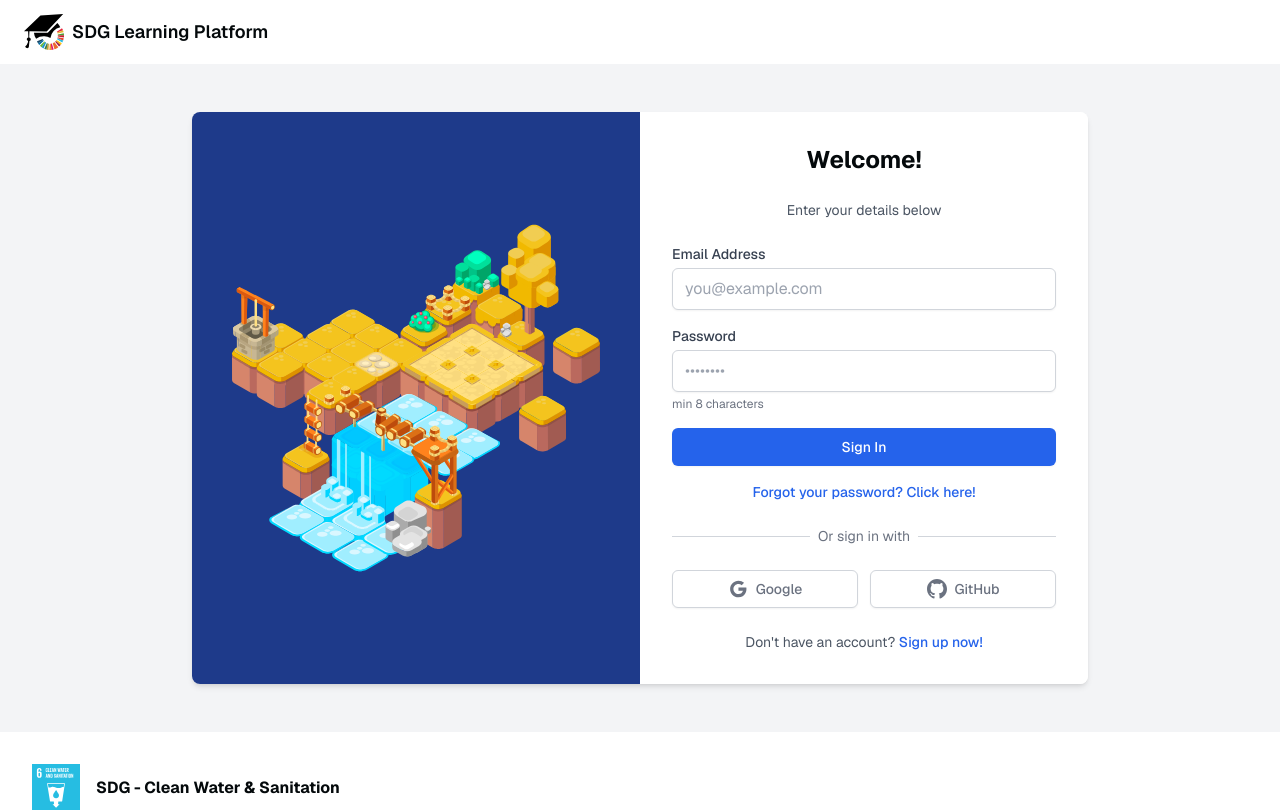
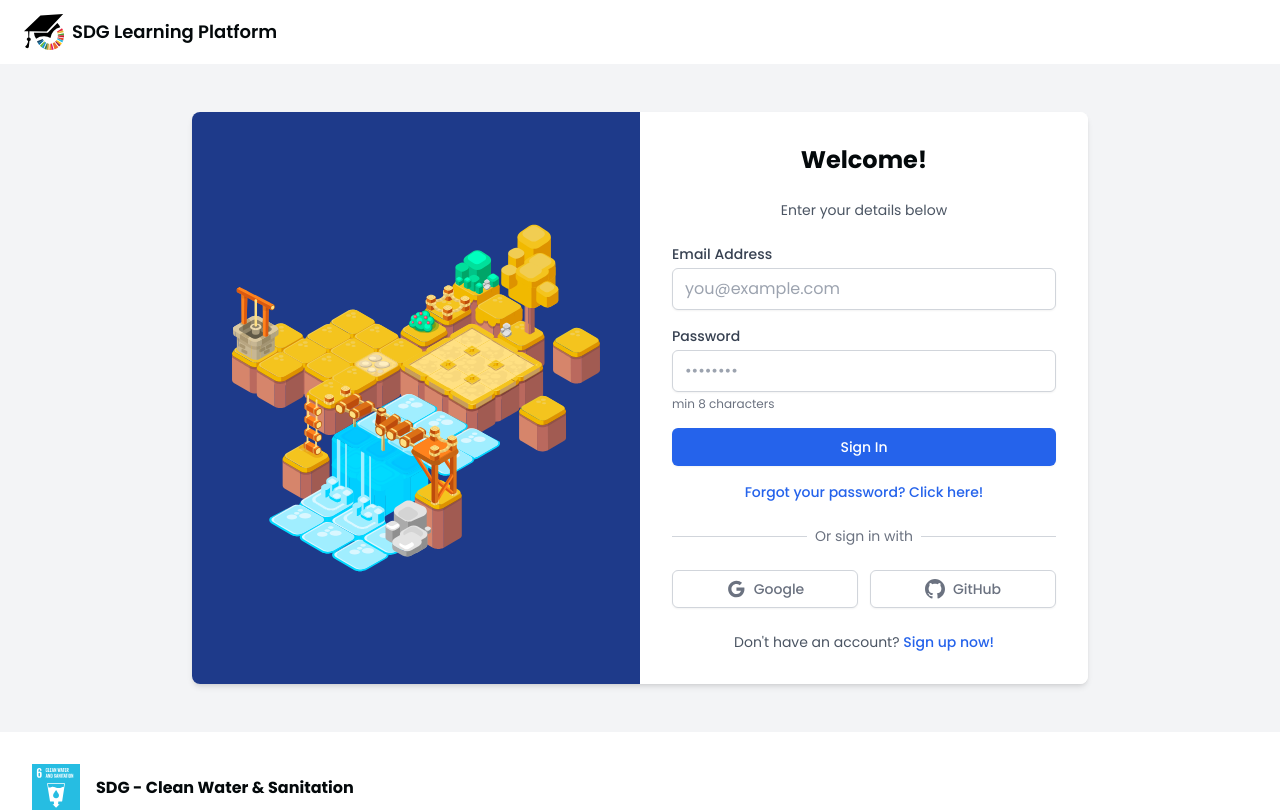
Before and after one commit to unisdgprojectteam38/unisdgteam38-deploy, a Next.js app: page /login in a window 1280 px wide. Shown: the top 810 px of the page. Built offline with nearby package versions, Linux system fonts and the light colour scheme.

Commit message:
fix(font): poppins import

```diff
--- a/app/globals.css
+++ b/app/globals.css
@@ -1,4 +1,3 @@
-
 @import 'tailwindcss/base';
 @import 'tailwindcss/components';
 @import 'tailwindcss/utilities';
@@ -10,7 +9,6 @@
     --btn-background-hover: 200 10% 89%;
     --foreground: 200 50% 3%;
   }
-
   @media (prefers-color-scheme: dark) {
     :root {
       --background: 200 50% 3%;
@@ -25,4 +23,7 @@
   * {
     @apply border-foreground/20;
   }
+  body {
+    @apply font-poppins;
+  }
 }
--- a/app/layout.tsx
+++ b/app/layout.tsx
@@ -1,7 +1,7 @@
 import React from 'react';
 import { GeistSans } from "geist/font/sans";
 import "./globals.css";
-import Header from './header'; // Changed to lowercase 'h'
+import Header from './header';
 
 const defaultUrl = process.env.VERCEL_URL
   ? `https://${process.env.VERCEL_URL}`
@@ -20,7 +20,15 @@
 }) {
   return (
     <html lang="en" className={GeistSans.className}>
-      <body className="bg-background text-foreground">
+      <head>
+        <link rel="preconnect" href="https://fonts.googleapis.com" />
+        <link rel="preconnect" href="https://fonts.gstatic.com" crossOrigin="anonymous" />
+        <link
+          href="https://fonts.googleapis.com/css2?family=Poppins:ital,wght@0,100;0,200;0,300;0,400;0,500;0,600;0,700;0,800;0,900;1,100;1,200;1,300;1,400;1,500;1,600;1,700;1,800;1,900&display=swap"
+          rel="stylesheet"
+        />
+      </head>
+      <body className="bg-background text-foreground font-poppins">
         <Header />
         <main>{children}</main>
       </body>
--- a/tailwind.config.ts
+++ b/tailwind.config.ts
@@ -1,18 +1,21 @@
 /** @type {import('tailwindcss').Config} */
 module.exports = {
   content: [
-    "./app/**/*.{js,ts,jsx,tsx,mdx}",
-    "./components/**/*.{js,ts,jsx,tsx,mdx}",
+    './app/**/*.{js,ts,jsx,tsx,mdx}',
+    './components/**/*.{js,ts,jsx,tsx,mdx}',
   ],
   theme: {
     extend: {
       colors: {
-        background: "hsl(var(--background))",
-        foreground: "hsl(var(--foreground))",
+        background: 'hsl(var(--background))',
+        foreground: 'hsl(var(--foreground))',
         btn: {
-          background: "hsl(var(--btn-background))",
-          "background-hover": "hsl(var(--btn-background-hover))",
+          background: 'hsl(var(--btn-background))',
+          'background-hover': 'hsl(var(--btn-background-hover))',
         },
+      },
+      fontFamily: {
+        poppins: ['Poppins', 'sans-serif'],
       },
     },
   },
```
